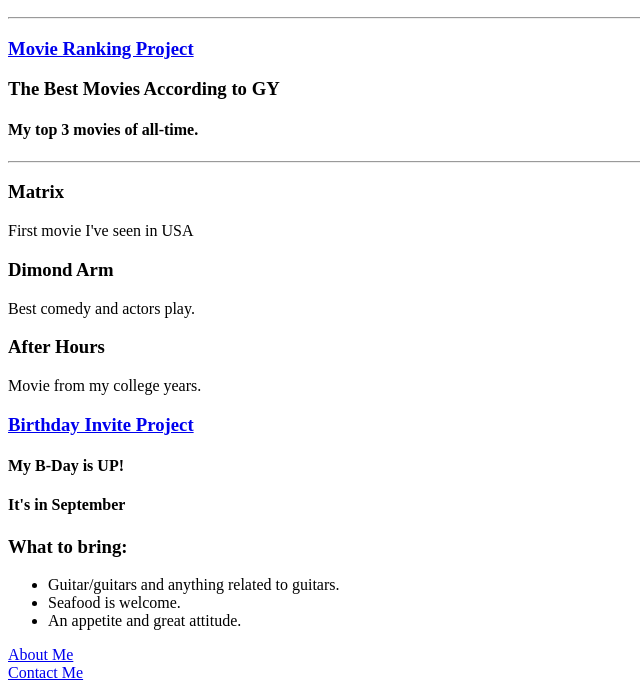
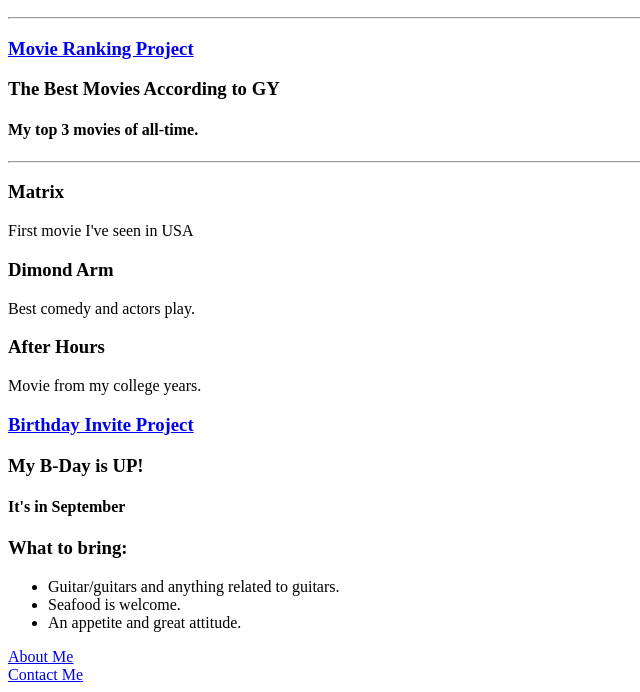
Before and after one commit to G8Y8/html-portfolio, a plain HTML site: page index.html in a window 1280 px wide. Shown: the part 110-802 px from the top of the page, without its empty margins (0-640 px from the left). Drawn offline with Linux system fonts and the light colour scheme.

Commit message:
Update index.html

```diff
--- a/index.html
+++ b/index.html
@@ -1,4 +1,3 @@
-<!-- TODO 1: Create the HTML Boilerplate -->
 <!DOCTYPE html>
 <html lang="en">
 <head>
@@ -23,7 +22,7 @@
 <p>Movie from my college years.</p>
 <a href="./public/birthday-invite.html"> <h3>Birthday Invite Project</h3></a>
 
-    <h4>My B-Day is UP!</h4>
+<h3>My B-Day is UP!</h3>
 <h4>It's in September</h4>
 <h3>What to bring:</h3>
 <ul>
```
